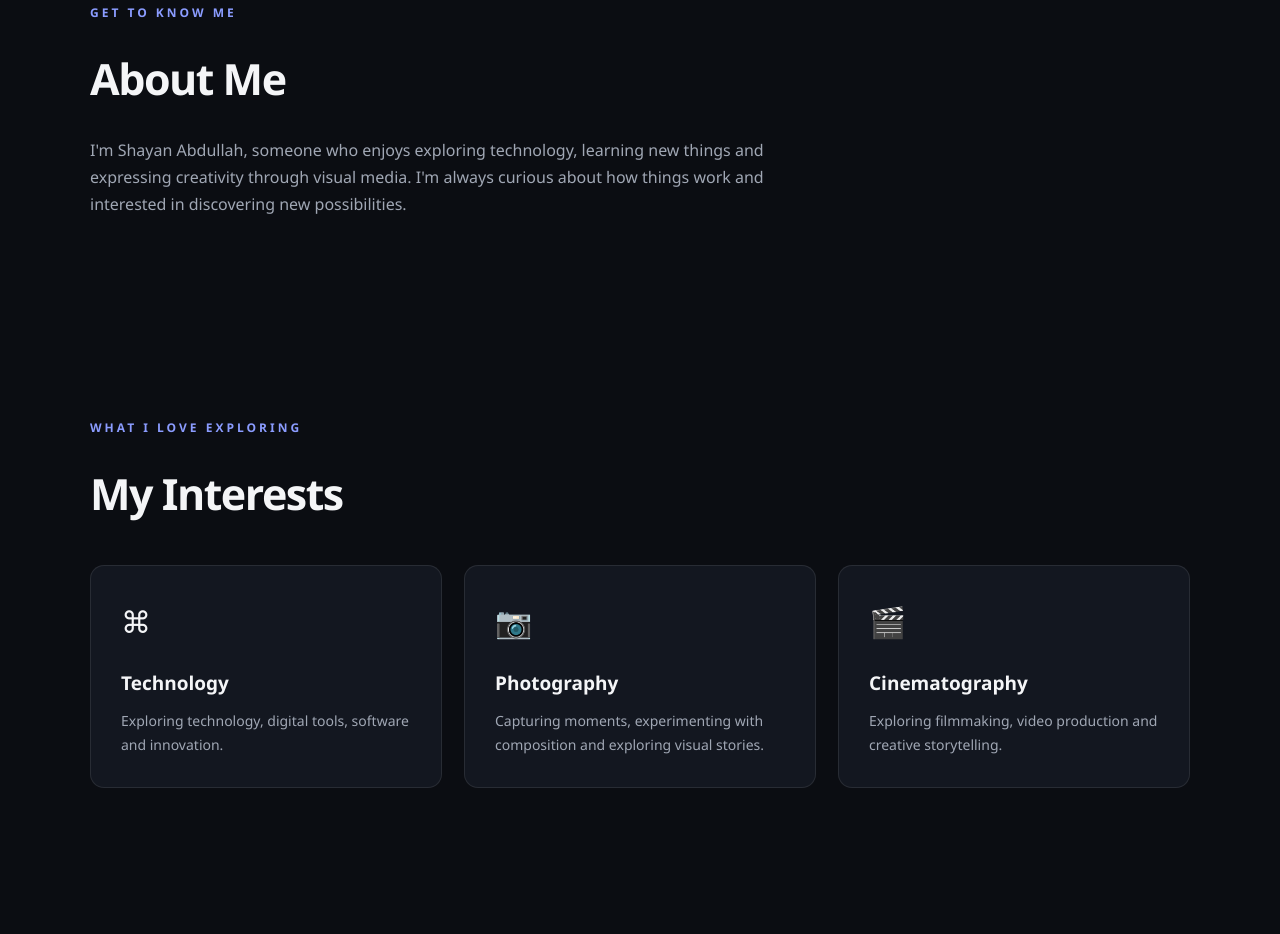
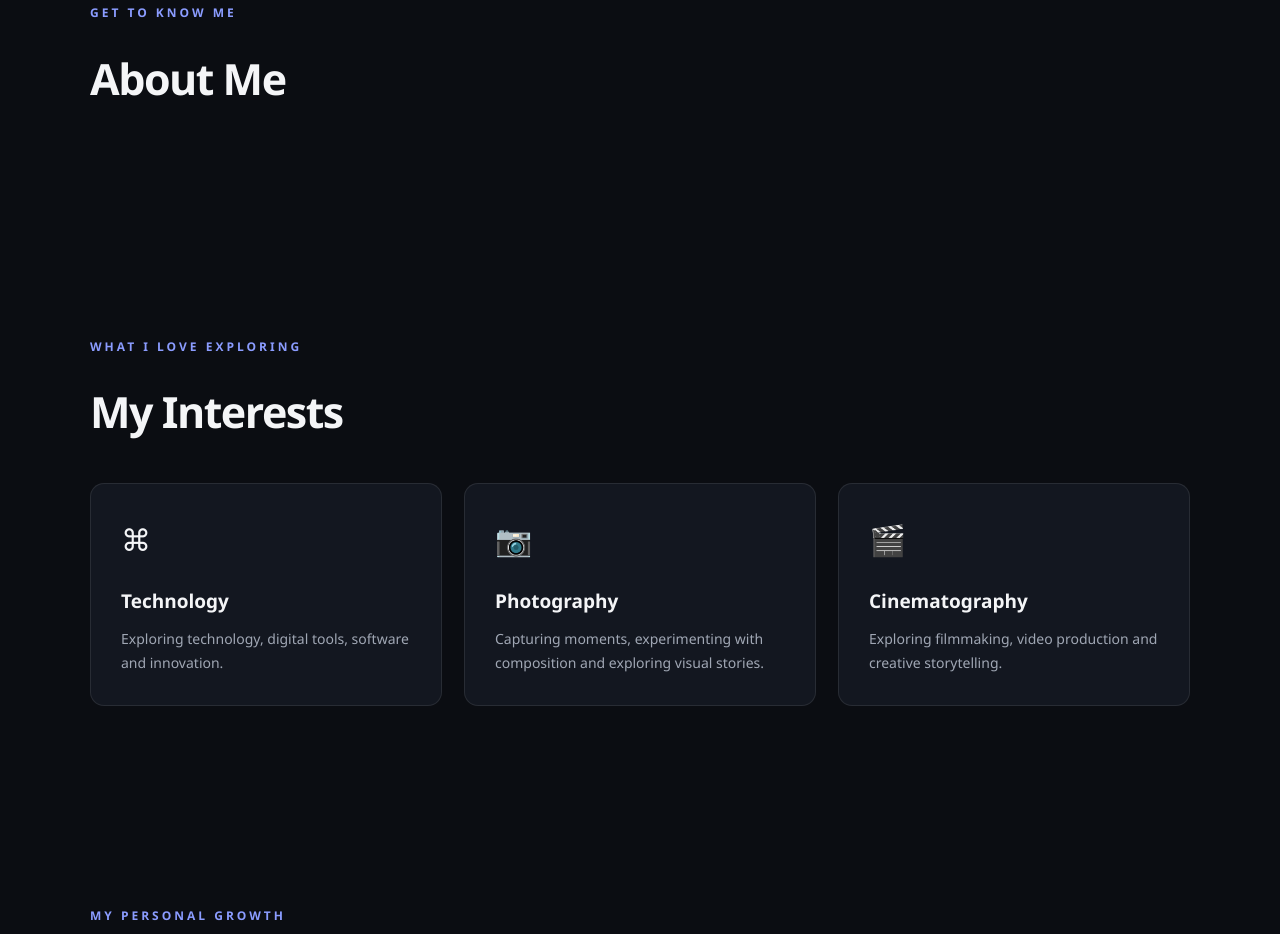
Before and after one commit to shayan799/shayan-website, a plain HTML site: page index.html in a window 1280 px wide. Shown: the part 896-1830 px from the top of the page. Drawn offline with Linux system fonts and the light colour scheme.

Commit message:
Connect About section to CMS

```diff
--- a/index.html
+++ b/index.html
@@ -33,7 +33,6 @@
         </nav>
     </header>
 
-
     <!-- Home Section -->
     <main>
 
@@ -62,7 +61,6 @@
 
         </section>
 
-
         <!-- About Section -->
         <section id="about" class="section">
 
@@ -70,17 +68,13 @@
 
             <h2>About Me</h2>
 
-            <p>
-                I'm Shayan Abdullah, someone who enjoys exploring
-                technology, learning new things and expressing
-                creativity through visual media.
+            <p id="profile-introduction"></p>
 
-                I'm always curious about how things work and
-                interested in discovering new possibilities.
-            </p>
+            <p id="profile-biography"></p>
+
+            <ul id="profile-interests"></ul>
 
         </section>
-
 
         <!-- Interests Section -->
         <section id="interests" class="section">
@@ -122,7 +116,6 @@
 
         </section>
 
-
         <!-- Skills Section -->
         <section id="skills" class="section">
 
@@ -156,7 +149,6 @@
 
         </section>
 
-
         <!-- Contact Section -->
         <section id="contact" class="section contact">
 
@@ -177,14 +169,12 @@
 
     </main>
 
-
     <!-- Footer -->
     <footer>
         <p>© <span id="year"></span> Shayan Abdullah. All rights reserved.</p>
         <p>Designed with curiosity.</p>
     </footer>
 
-
     <script src="script.js"></script>
 
 </body>
```
